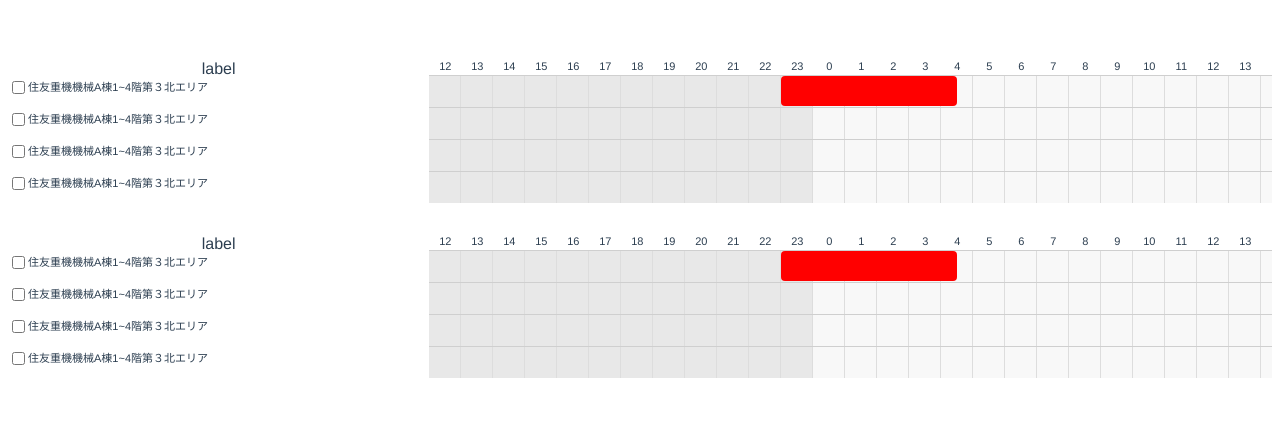
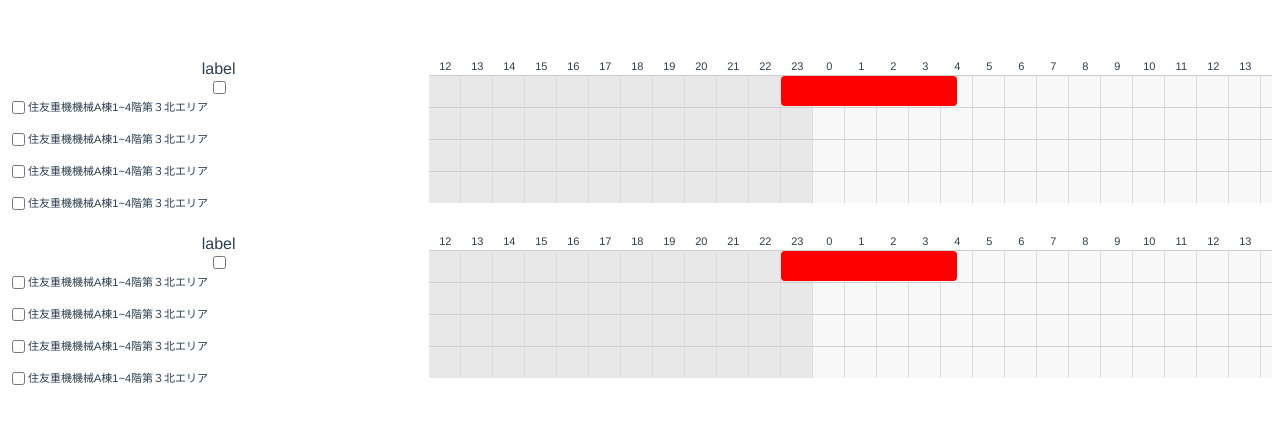
Before and after one commit to masahiro8/GREEN_schedule, a Vue app: page / in a window 1280 px wide. Shown: the top 424 px of the page. Built offline with nearby package versions, Linux system fonts and the light colour scheme.

Commit message:
マルチチェックボックス を実装

```diff
--- a/src/components/ScheduleRow.vue
+++ b/src/components/ScheduleRow.vue
@@ -3,14 +3,18 @@
     <ul class="information">
       <div class="schedule__label">label</div>
       <!-- TODO:サマリー -->
+      <div>
+        <input type="checkbox" @change="onChangeForceChecked" />
+      </div>
       <!-- 予定情報 -->
       <div class="schedule__plan">
         <ScheduleInfo
           v-for="(item, index) in getPlans"
-          :key="`info_${item.id}`"
+          :key="`info_${item.schedule_id}`"
           :item="item"
           :index="index"
           :cellRect="cellRect"
+          :forchChecked="forchChecked"
           @onChange="onCheck"
         />
       </div>
@@ -31,7 +35,7 @@
         <div class="schedule__plan">
           <SchedulePlanCell
             v-for="(item, index) in getPlans"
-            :key="`plan_${item.id}`"
+            :key="`plan_${item.schedule_id}`"
             :index="index"
             :item="item"
             :cellRect="cellRect"
@@ -107,6 +111,7 @@ export default {
   data: () => {
     return {
       checkList: [],
+      forchChecked: false,
       cells: config_all_cells,
       total_hours: config_schedule_hours,
       prev_hours: config_schedule_prev_hours,
@@ -162,6 +167,10 @@ export default {
   },
   mounted() {},
   methods: {
+    onChangeForceChecked($event) {
+      this.forchChecked = $event.target.checked;
+      console.log($event.target.checked);
+    },
     // チェックリストを更新
     onCheck({ schedule_id, checked }) {
       let checkList = [...this.checkList];
--- a/src/components/components/ScheduleInfo.vue
+++ b/src/components/components/ScheduleInfo.vue
@@ -6,7 +6,7 @@
     :style="getInformationSize"
   >
     <div class="information_col">
-      <input type="checkbox" @change="onChange" />
+      <input type="checkbox" @change="onChange" v-model="checked" />
     </div>
     <div class="information_col">{{ item.company_displayname }}</div>
     <div class="information_col">{{ item.location_name }}</div>
@@ -23,6 +23,7 @@ export default {
     this.$watch(
       () => this.forchChecked,
       (newValue, oldValue) => {
+        console.log("forchChecked", newValue, oldValue);
         if (newValue !== oldValue) {
           this.checked = newValue;
         }
```
